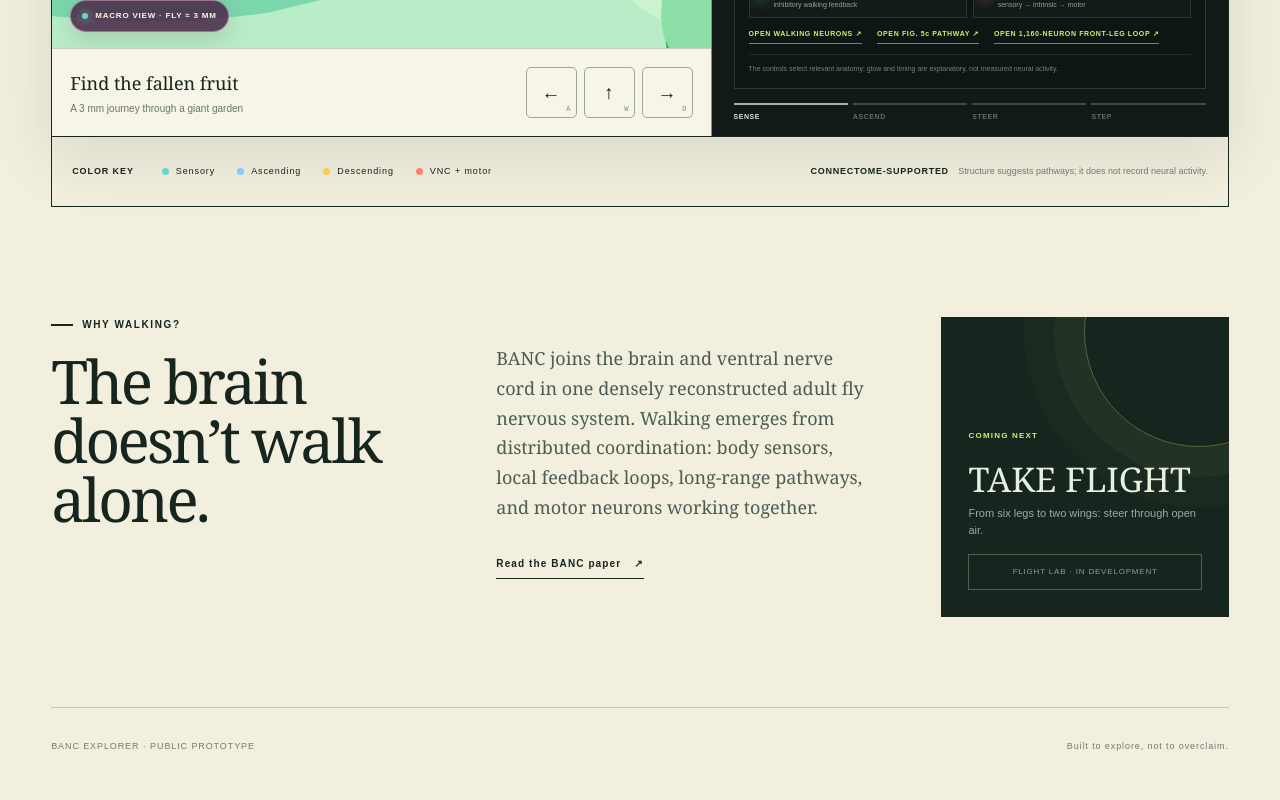
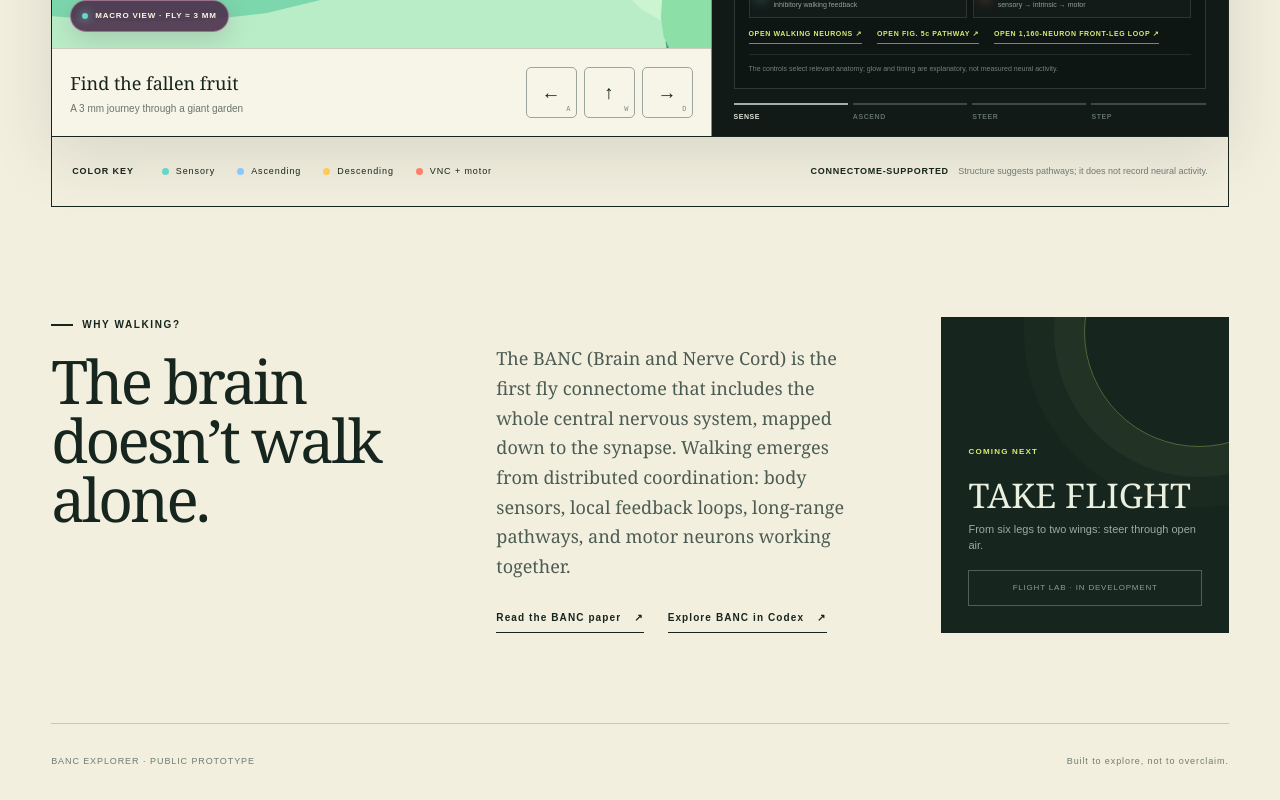
Before and after one commit to amyleesterling/banc-explorer, a Next.js app: page / in a window 1280 px wide. Shown: the part 1415-2215 px from the top of the page. Built offline with nearby package versions, Linux system fonts and the light colour scheme; no server answers.

Commit message:
Clarify BANC description and link Codex

```diff
--- a/app/globals.css
+++ b/app/globals.css
@@ -165,6 +165,7 @@ h1 em { color: var(--moss); font-weight: 400; }
 .how-section h2 { font-family: Georgia, serif; font-weight: 400; font-size: clamp(38px, 4.7vw, 70px); line-height: .98; letter-spacing: -.045em; margin: 20px 0 0; }
 .how-copy { padding-top: 27px; }
 .how-copy p { font-family: Georgia, serif; font-size: 18px; line-height: 1.65; color: #4c5c53; margin: 0 0 28px; }
+.how-links { display: flex; flex-wrap: wrap; gap: 17px 24px; }
 .how-copy a { display: inline-flex; align-items: center; gap: 13px; border-bottom: 1px solid var(--ink); padding-bottom: 7px; font-size: 10px; font-weight: 800; letter-spacing: .11em; }
 .coming-soon { background: var(--ink); color: #eaf0df; padding: 27px; display: flex; flex-direction: column; justify-content: flex-end; min-height: 300px; position: relative; overflow: hidden; }
 .coming-soon:before { content: ''; position: absolute; width: 230px; height: 230px; border: 1px solid rgba(216,236,113,.32); border-radius: 50%; right: -85px; top: -100px; box-shadow: 0 0 0 30px rgba(216,236,113,.035), 0 0 0 60px rgba(216,236,113,.025); }
--- a/app/page.tsx
+++ b/app/page.tsx
@@ -515,8 +515,11 @@ export default function Home() {
           <h2>The brain doesn’t walk alone.</h2>
         </div>
         <div className="how-copy">
-          <p>BANC joins the brain and ventral nerve cord in one densely reconstructed adult fly nervous system. Walking emerges from distributed coordination: body sensors, local feedback loops, long-range pathways, and motor neurons working together.</p>
-          <a href="https://www.nature.com/articles/s41586-026-10735-w" target="_blank" rel="noreferrer">Read the BANC paper <span>↗</span></a>
+          <p>The BANC (Brain and Nerve Cord) is the first fly connectome that includes the whole central nervous system, mapped down to the synapse. Walking emerges from distributed coordination: body sensors, local feedback loops, long-range pathways, and motor neurons working together.</p>
+          <div className="how-links">
+            <a href="https://www.nature.com/articles/s41586-026-10735-w" target="_blank" rel="noreferrer">Read the BANC paper <span>↗</span></a>
+            <a href="https://codex.flywire.ai/?dataset=banc" target="_blank" rel="noreferrer">Explore BANC in Codex <span>↗</span></a>
+          </div>
         </div>
         <div className="coming-soon">
           <span>COMING NEXT</span>
```
